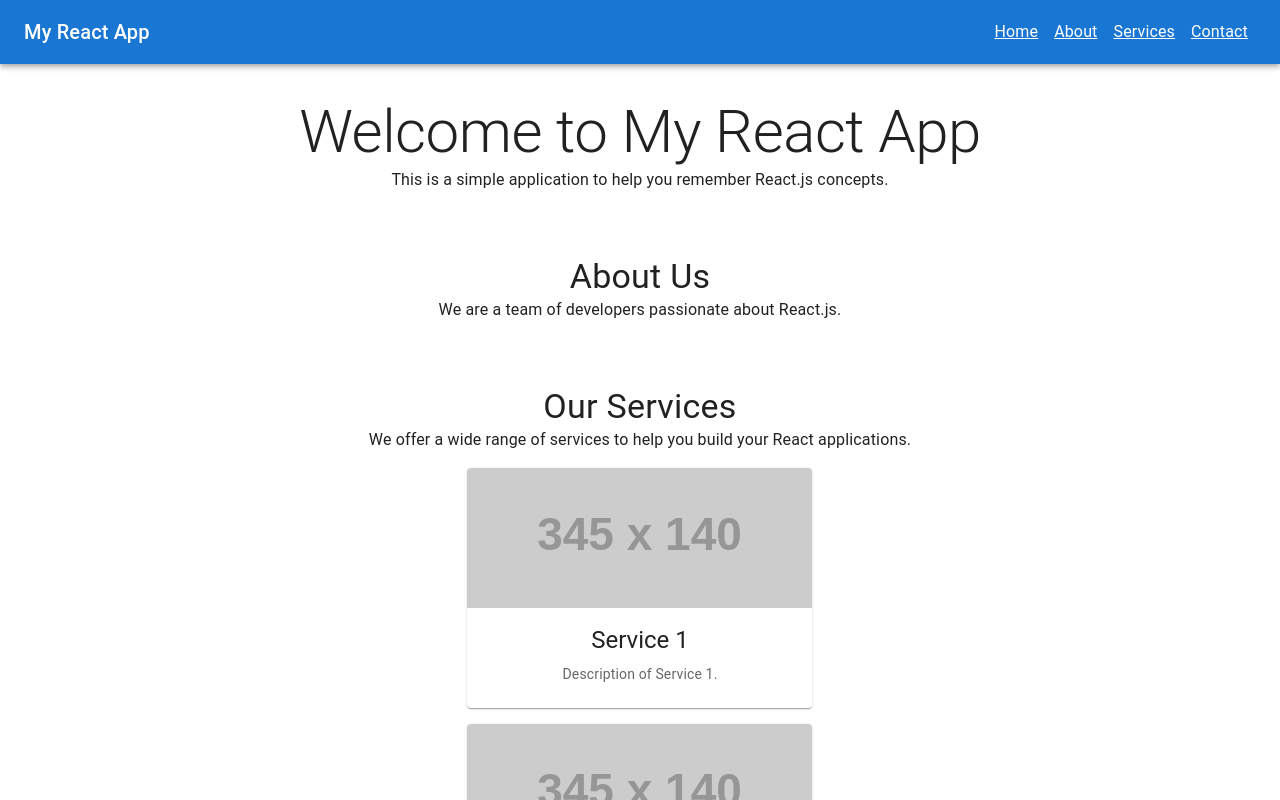
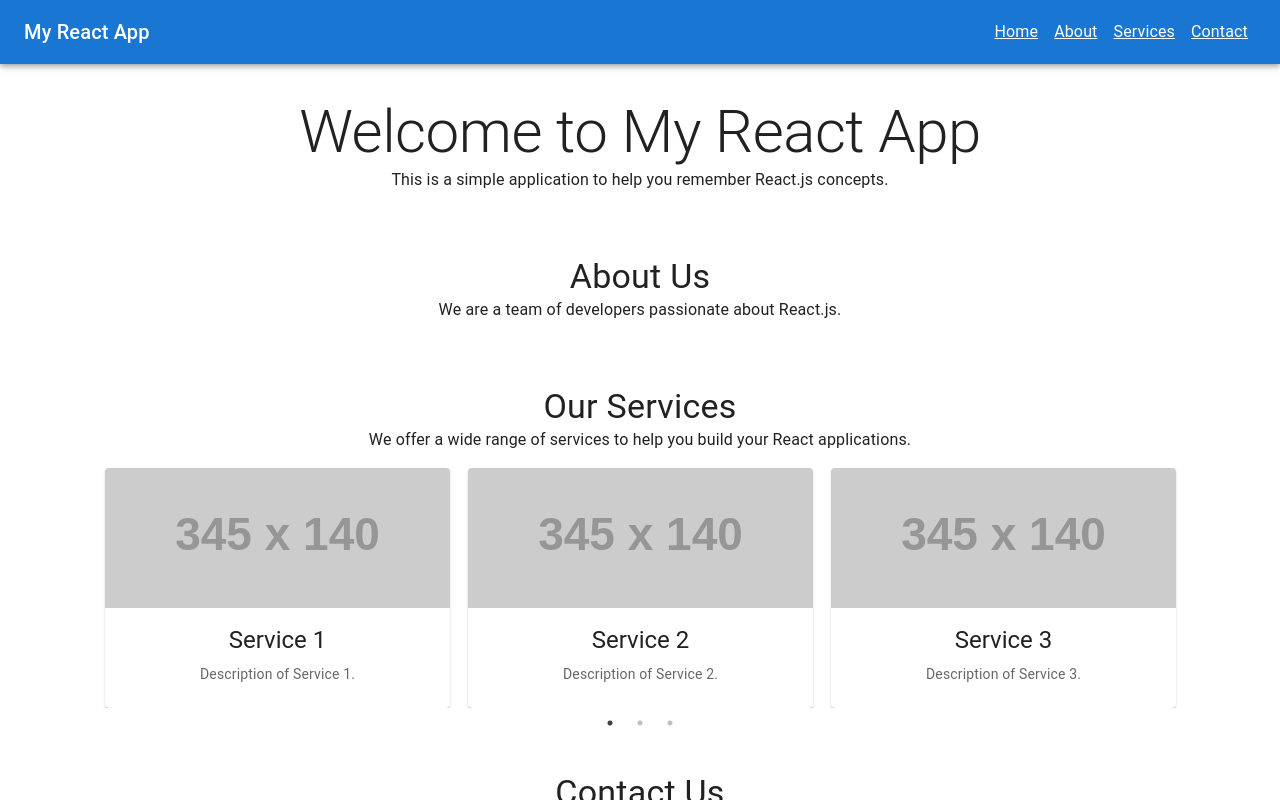
Before and after one commit to Hailagaz/react-test-reminder, a React (Create React App) app in the folder my-react-app/: page / in a window 1280 px wide. Shown: the top 800 px of the page. Built offline with nearby package versions, Linux system fonts and the light colour scheme.

Commit message:
add carousel into services

```diff
--- a/my-react-app/package.json
+++ b/my-react-app/package.json
@@ -9,7 +9,9 @@
     "@mui/material": "^6.2.1",
     "react": "^18.0.0",
     "react-dom": "^18.0.0",
-    "react-scripts": "^5.0.1"
+    "react-scripts": "^5.0.1",
+    "react-slick": "^0.30.3",
+    "slick-carousel": "^1.8.1"
   },
   "scripts": {
     "start": "react-scripts start",
--- a/my-react-app/src/components/MainSection.js
+++ b/my-react-app/src/components/MainSection.js
@@ -2,6 +2,9 @@ import React, { useEffect, useState } from 'react';
 import { Container, Box, Typography } from '@mui/material';
 import CardItem from './CardItem';
 import servicesData from '../data/services.json';
+import Slider from 'react-slick';
+import 'slick-carousel/slick/slick.css';
+import 'slick-carousel/slick/slick-theme.css';
 
 const MainSection = () => {
 	const [services, setServices] = useState([]);
@@ -9,6 +12,33 @@ const MainSection = () => {
 	useEffect(() => {
 		setServices(servicesData);
 	}, []);
+
+	const settings = {
+		dots: true,
+		infinite: true,
+		speed: 500,
+		slidesToShow: 3,
+		slidesToScroll: 1,
+		responsive: [
+			{
+				breakpoint: 1024,
+				settings: {
+					slidesToShow: 2,
+					slidesToScroll: 1,
+					infinite: true,
+					dots: true
+				}
+			},
+			{
+				breakpoint: 600,
+				settings: {
+					slidesToShow: 1,
+					slidesToScroll: 1,
+					initialSlide: 1
+				}
+			}
+		]
+	};
 
 	return (
 		<Container sx={{ display: 'flex', flexDirection: 'column', alignItems: 'center', justifyContent: 'center', minHeight: '100vh' }}>
@@ -20,12 +50,14 @@ const MainSection = () => {
 				<Typography variant="h4">About Us</Typography>
 				<Typography>We are a team of developers passionate about React.js.</Typography>
 			</Box>
-			<Box id="services" sx={{ padding: 4, textAlign: 'center', animation: 'fadeIn 2s' }}>
+			<Box id="services" sx={{ padding: 4, textAlign: 'center', animation: 'fadeIn 2s', width: '100%' }}>
 				<Typography variant="h4">Our Services</Typography>
 				<Typography>We offer a wide range of services to help you build your React applications.</Typography>
-				{services.map((service, index) => (
-					<CardItem key={index} title={service.title} description={service.description} image={service.image} />
-				))}
+				<Slider {...settings}>
+					{services.map((service, index) => (
+						<CardItem key={index} title={service.title} description={service.description} image={service.image} />
+					))}
+				</Slider>
 			</Box>
 			<Box id="contact" sx={{ padding: 4, textAlign: 'center', animation: 'fadeIn 2s' }}>
 				<Typography variant="h4">Contact Us</Typography>
```
Also changed, not shown: 2 other files (tests, documents, lock files or other folders).
